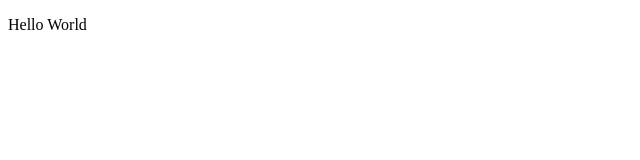
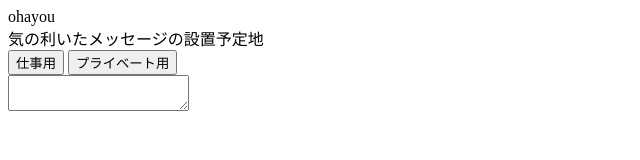
Before and after one commit to trrn2011/youtube_being_late, a plain HTML site: page index.html in a window 1280 px wide. Shown: the whole page, without its empty margins (0-640 px from the left). Drawn offline with nearby package versions, Linux system fonts and the light colour scheme.

Commit message:
HTMLの骨組み実装

```diff
--- a/index.html
+++ b/index.html
@@ -3,6 +3,7 @@
 <head>
 <meta charset="utf-8" />
 <link rel="stylesheet"  href="style.css">
+<meta name="viewport" content="width=device-width, initial-scale=1, minimum-scale=1.0">
 <title>タイトル</title>
 <script
   src="https://code.jquery.com/jquery-3.3.1.min.js"
@@ -11,8 +12,26 @@
 <script src="main.js"></script>
 </head>
 <body>
-<main>
-<p>Hello World</p>
-</main>
+  <header id="header" class="">
+    ohayou
+  </header><!-- /header -->
+  <main>
+    <div class="msg">
+      気の利いたメッセージの設置予定地
+    </div>
+    <div class="btn_area">
+      <button type="">
+        仕事用
+      </button>
+      <button type="">
+        プライベート用
+      </button>
+    </div>
+    <div class="iiwake_area">
+      <textarea name="" value="上のボタンを選んで生成して！">
+
+      </textarea>
+    </div>
+  </main>
 </body>
 </html>
```
